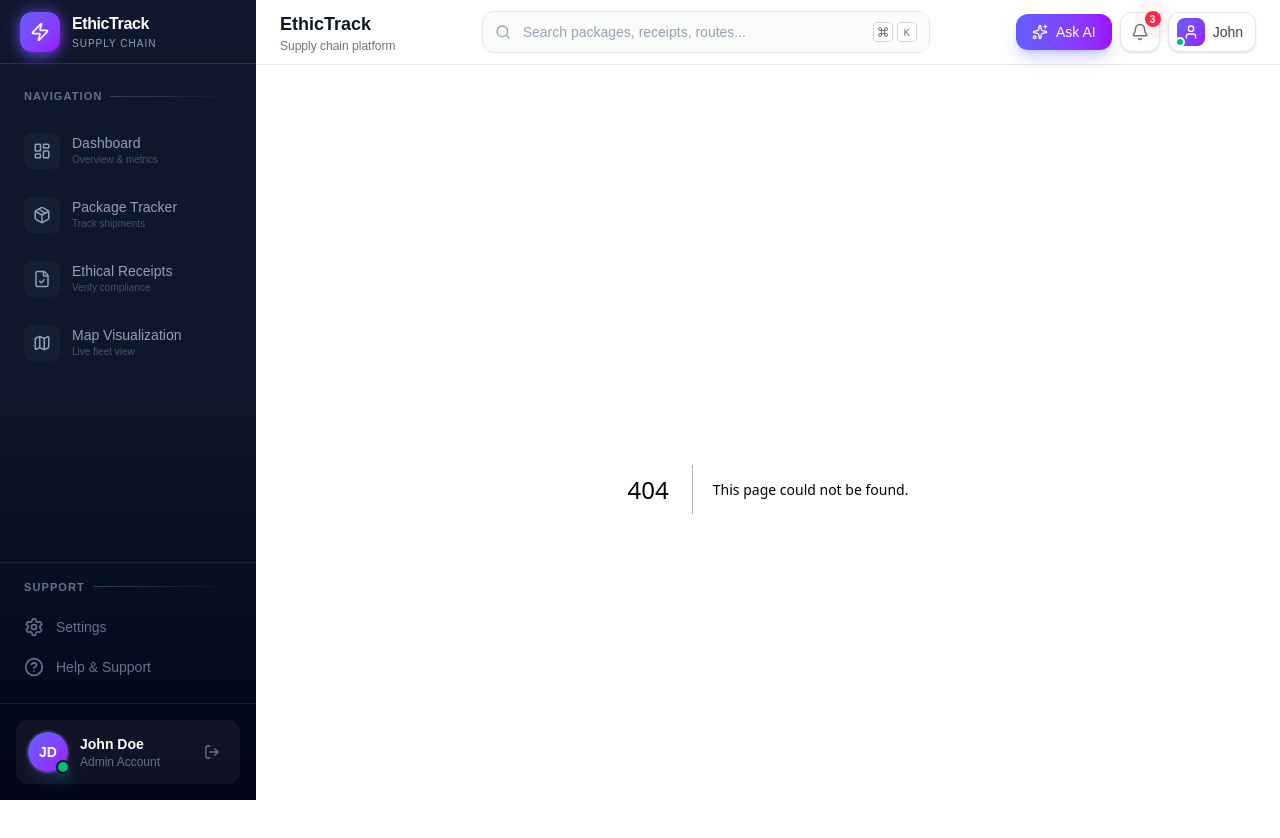
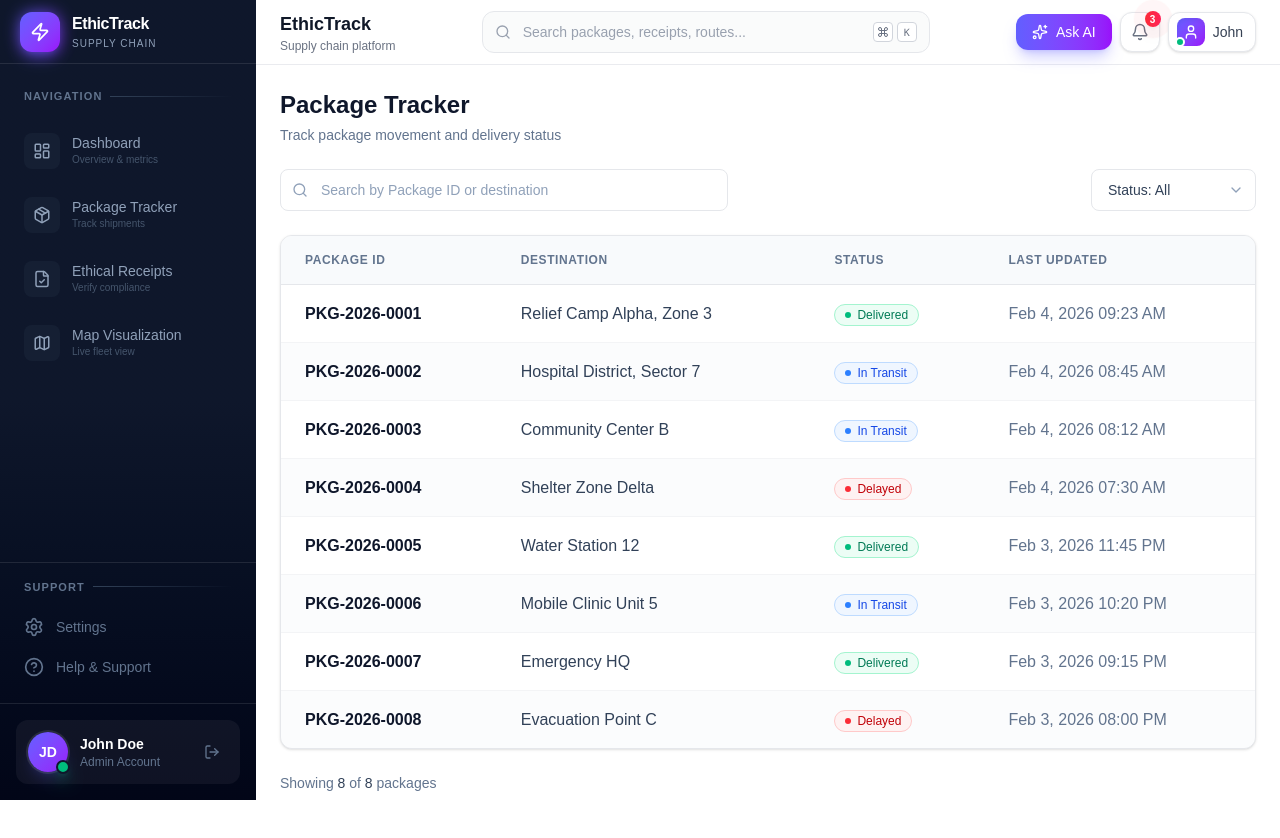
Before and after one commit to SudharshanGeddam/harmonix, a Next.js app: page /tracker in a window 1280 px wide. Before the commit this address had no page. Shown: the top 838 px of the page. After the commit the page ends 817 px from the top, so only its background shows below. Built offline with nearby package versions, Linux system fonts and the light colour scheme.

Commit message:
feat: polished page tracker UI

```diff
--- /dev/null
+++ b/src/app/tracker/page.tsx
@@ -0,0 +1,221 @@
+/**
+ * Package Tracker Page
+ *
+ * Track package movement and delivery status.
+ * Features search, status filtering, and data table.
+ *
+ * UI-only with mock data - no backend calls.
+ */
+"use client";
+
+import { useState } from "react";
+import { Search, ChevronDown, Package } from "lucide-react";
+import Badge, { BadgeVariant } from "@/components/Badge";
+
+// Status configuration for badges
+const statusConfig: Record<string, { label: string; variant: BadgeVariant }> = {
+  "in-transit": { label: "In Transit", variant: "info" },
+  delivered: { label: "Delivered", variant: "success" },
+  delayed: { label: "Delayed", variant: "danger" },
+};
+
+type PackageStatus = keyof typeof statusConfig;
+
+// Mock data for packages (6-8 rows)
+const mockPackages = [
+  {
+    id: "PKG-2026-0001",
+    destination: "Relief Camp Alpha, Zone 3",
+    status: "delivered" as PackageStatus,
+    lastUpdated: "Feb 4, 2026 09:23 AM",
+  },
+  {
+    id: "PKG-2026-0002",
+    destination: "Hospital District, Sector 7",
+    status: "in-transit" as PackageStatus,
+    lastUpdated: "Feb 4, 2026 08:45 AM",
+  },
+  {
+    id: "PKG-2026-0003",
+    destination: "Community Center B",
+    status: "in-transit" as PackageStatus,
+    lastUpdated: "Feb 4, 2026 08:12 AM",
+  },
+  {
+    id: "PKG-2026-0004",
+    destination: "Shelter Zone Delta",
+    status: "delayed" as PackageStatus,
+    lastUpdated: "Feb 4, 2026 07:30 AM",
+  },
+  {
+    id: "PKG-2026-0005",
+    destination: "Water Station 12",
+    status: "delivered" as PackageStatus,
+    lastUpdated: "Feb 3, 2026 11:45 PM",
+  },
+  {
+    id: "PKG-2026-0006",
+    destination: "Mobile Clinic Unit 5",
+    status: "in-transit" as PackageStatus,
+    lastUpdated: "Feb 3, 2026 10:20 PM",
+  },
+  {
+    id: "PKG-2026-0007",
+    destination: "Emergency HQ",
+    status: "delivered" as PackageStatus,
+    lastUpdated: "Feb 3, 2026 09:15 PM",
+  },
+  {
+    id: "PKG-2026-0008",
+    destination: "Evacuation Point C",
+    status: "delayed" as PackageStatus,
+    lastUpdated: "Feb 3, 2026 08:00 PM",
+  },
+];
+
+export default function TrackerPage() {
+  const [searchQuery, setSearchQuery] = useState("");
+  const [statusFilter, setStatusFilter] = useState<string>("all");
+
+  // Filter packages based on search and status
+  const filteredPackages = mockPackages.filter((pkg) => {
+    const matchesSearch =
+      pkg.id.toLowerCase().includes(searchQuery.toLowerCase()) ||
+      pkg.destination.toLowerCase().includes(searchQuery.toLowerCase());
+    const matchesStatus =
+      statusFilter === "all" || pkg.status === statusFilter;
+    return matchesSearch && matchesStatus;
+  });
+
+  return (
+    <div className="space-y-6">
+      {/* Page header */}
+      <header>
+        <h1 className="text-2xl font-bold text-slate-900">Package Tracker</h1>
+        <p className="mt-1 text-sm text-slate-500">
+          Track package movement and delivery status
+        </p>
+      </header>
+
+      {/* Search and filter bar */}
+      <div className="flex flex-col gap-4 sm:flex-row sm:items-center sm:justify-between">
+        {/* Search input */}
+        <div className="relative max-w-md flex-1">
+          <Search className="absolute left-3 top-1/2 h-4 w-4 -translate-y-1/2 text-slate-400" />
+          <input
+            type="search"
+            placeholder="Search by Package ID or destination"
+            value={searchQuery}
+            onChange={(e) => setSearchQuery(e.target.value)}
+            className="w-full rounded-lg border border-gray-200 bg-white py-2.5 pl-10 pr-4 text-sm text-slate-900 placeholder-slate-400 transition-colors focus:border-slate-300 focus:outline-none focus:ring-2 focus:ring-slate-100"
+            aria-label="Search packages"
+          />
+        </div>
+
+        {/* Filter dropdown */}
+        <div className="relative">
+          <select
+            value={statusFilter}
+            onChange={(e) => setStatusFilter(e.target.value)}
+            className="appearance-none rounded-lg border border-gray-200 bg-white py-2.5 pl-4 pr-10 text-sm font-medium text-slate-700 transition-colors focus:border-slate-300 focus:outline-none focus:ring-2 focus:ring-slate-100"
+            aria-label="Filter by status"
+          >
+            <option value="all">Status: All</option>
+            <option value="in-transit">Status: In Transit</option>
+            <option value="delivered">Status: Delivered</option>
+            <option value="delayed">Status: Delayed</option>
+          </select>
+          <ChevronDown className="pointer-events-none absolute right-3 top-1/2 h-4 w-4 -translate-y-1/2 text-slate-400" />
+        </div>
+      </div>
+
+      {/* Package table */}
+      <div className="overflow-hidden rounded-xl border border-gray-200 bg-white shadow-sm">
+        <div className="overflow-x-auto">
+          <table className="w-full min-w-[600px]">
+            {/* Sticky header */}
+            <thead className="sticky top-0 z-10 border-b border-gray-200 bg-slate-50">
+              <tr>
+                <th className="px-6 py-4 text-left text-xs font-semibold uppercase tracking-wider text-slate-500">
+                  Package ID
+                </th>
+                <th className="px-6 py-4 text-left text-xs font-semibold uppercase tracking-wider text-slate-500">
+                  Destination
+                </th>
+                <th className="px-6 py-4 text-left text-xs font-semibold uppercase tracking-wider text-slate-500">
+                  Status
+                </th>
+                <th className="px-6 py-4 text-left text-xs font-semibold uppercase tracking-wider text-slate-500">
+                  Last Updated
+                </th>
+              </tr>
+            </thead>
+            <tbody className="divide-y divide-gray-100">
+              {filteredPackages.length === 0 ? (
+                <tr>
+                  <td colSpan={4} className="px-6 py-12 text-center">
+                    <div className="flex flex-col items-center gap-2">
+                      <Package className="h-10 w-10 text-slate-300" />
+                      <p className="text-sm font-medium text-slate-900">
+                        No packages found
+                      </p>
+                      <p className="text-sm text-slate-500">
+                        Try adjusting your search or filter
+                      </p>
+                    </div>
+                  </td>
+                </tr>
+              ) : (
+                filteredPackages.map((pkg, index) => (
+                  <tr
+                    key={pkg.id}
+                    className={`transition-colors hover:bg-slate-50 ${
+                      index % 2 === 1 ? "bg-slate-50/50" : "bg-white"
+                    }`}
+                  >
+                    {/* Package ID */}
+                    <td className="px-6 py-4">
+                      <span className="font-semibold text-slate-900">
+                        {pkg.id}
+                      </span>
+                    </td>
+
+                    {/* Destination */}
+                    <td className="px-6 py-4">
+                      <span className="text-slate-700">{pkg.destination}</span>
+                    </td>
+
+                    {/* Status */}
+                    <td className="px-6 py-4">
+                      <Badge variant={statusConfig[pkg.status].variant} dot>
+                        {statusConfig[pkg.status].label}
+                      </Badge>
+                    </td>
+
+                    {/* Last Updated */}
+                    <td className="px-6 py-4">
+                      <span className="text-slate-500">{pkg.lastUpdated}</span>
+                    </td>
+                  </tr>
+                ))
+              )}
+            </tbody>
+          </table>
+        </div>
+      </div>
+
+      {/* Results count */}
+      <p className="text-sm text-slate-500">
+        Showing{" "}
+        <span className="font-medium text-slate-700">
+          {filteredPackages.length}
+        </span>{" "}
+        of{" "}
+        <span className="font-medium text-slate-700">
+          {mockPackages.length}
+        </span>{" "}
+        packages
+      </p>
+    </div>
+  );
+}
```
